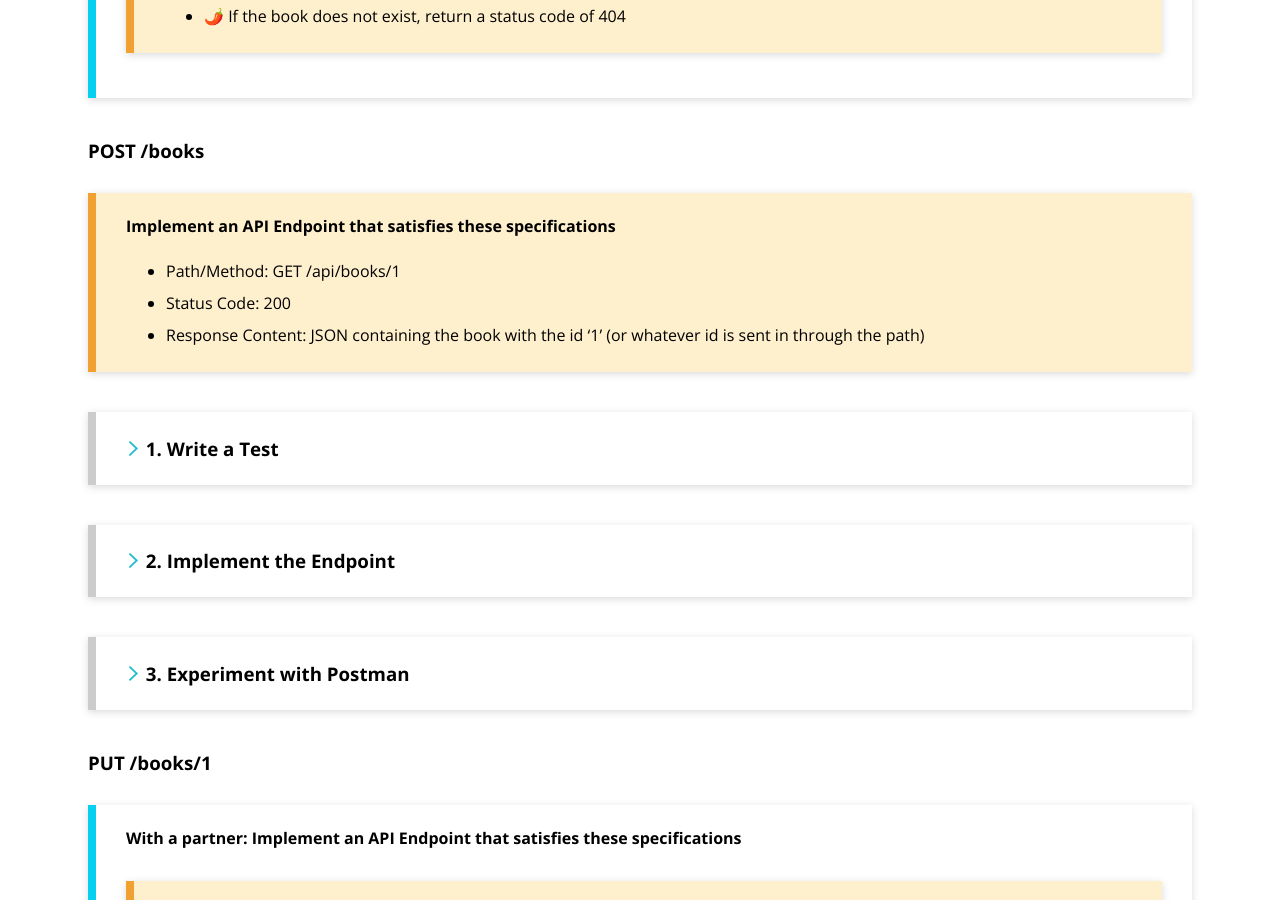
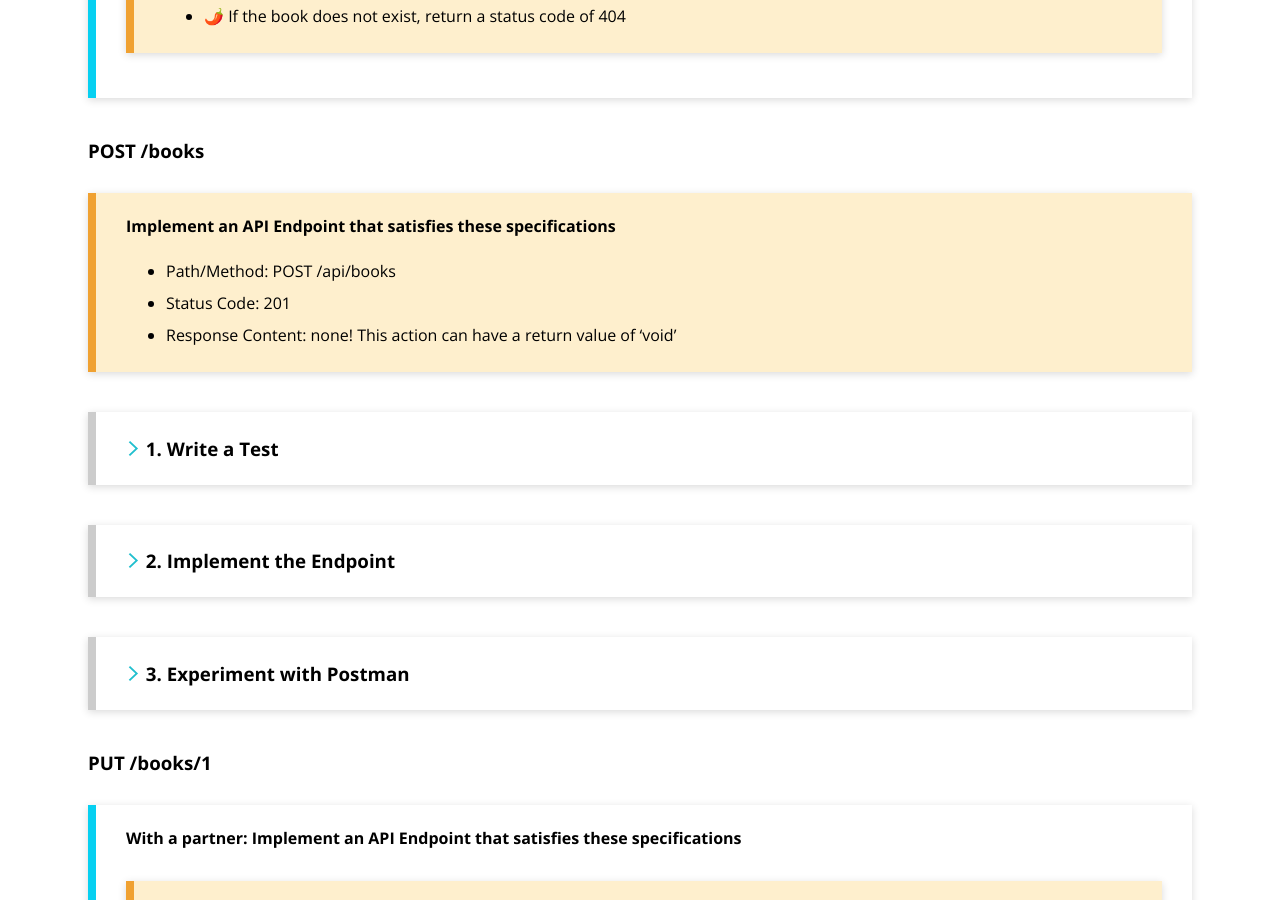
Before and after one commit to turingschool/launch-curriculum, a Jekyll site: the page built from module4/lessons/Week2/BuildAnAPI.md, in a window 1280 px wide and 900 px high, scrolled down 2279 px. Built offline with Jekyll 4.4.1, drawn with Linux system fonts in a browser that asks for light colours; nearby versions of some CDN libraries; comment, search, counter and statistics services are not loaded.

Commit message:
Update BuildAnAPI.md

```diff
--- a/module4/lessons/Week2/BuildAnAPI.md
+++ b/module4/lessons/Week2/BuildAnAPI.md
@@ -231,9 +231,9 @@ You **must** write a test for this new endpoint!
 <section class='note' markdown='1'>
 
 **Implement an API Endpoint that satisfies these specifications**
-* Path/Method: GET /api/books/1
-* Status Code: 200
-* Response Content: JSON containing the book with the id '1' (or whatever id is sent in through the path)
+* Path/Method: POST /api/books
+* Status Code: 201
+* Response Content: none!  This action can have a return value of 'void'
 
 </section>
 
```
